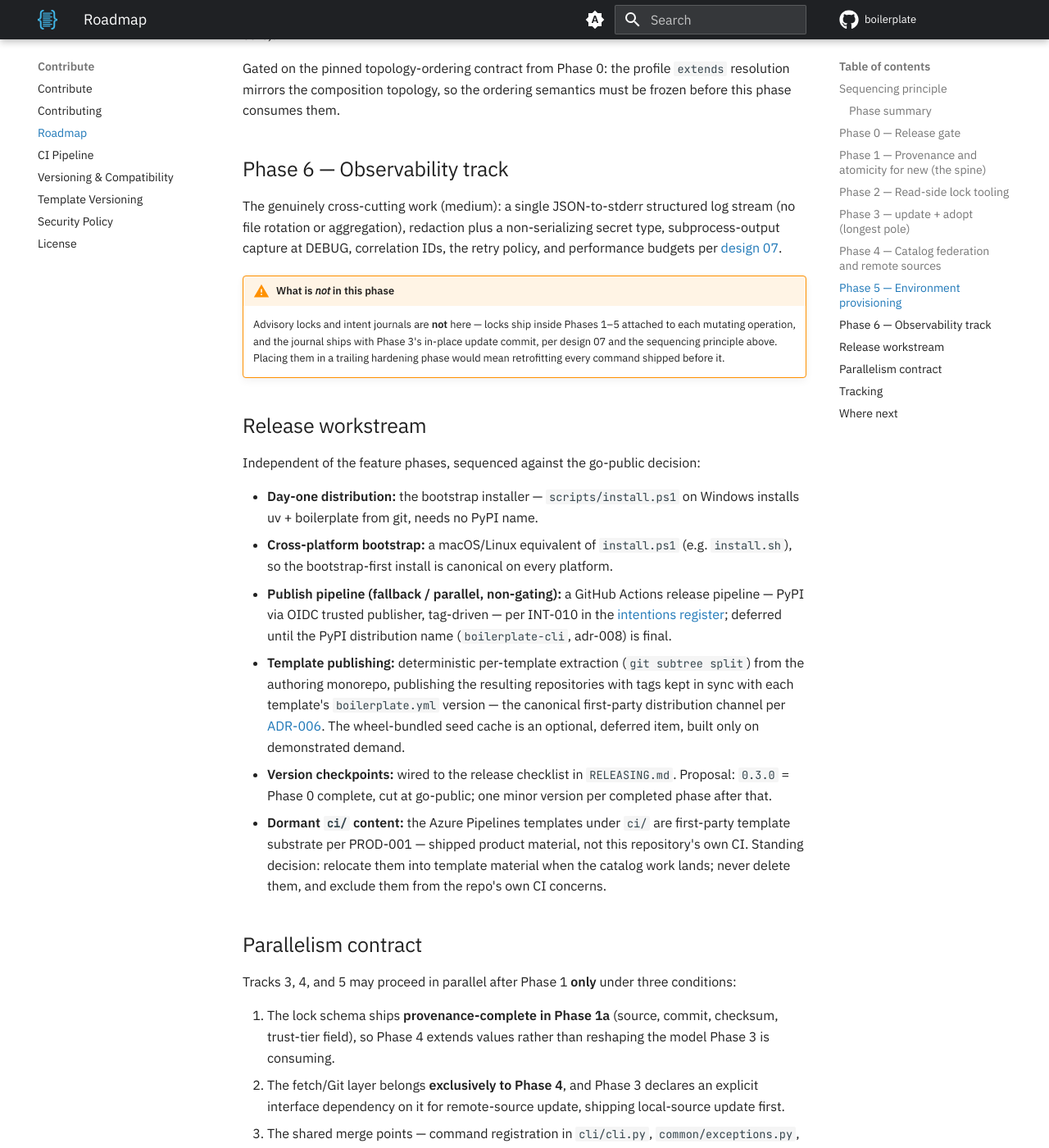
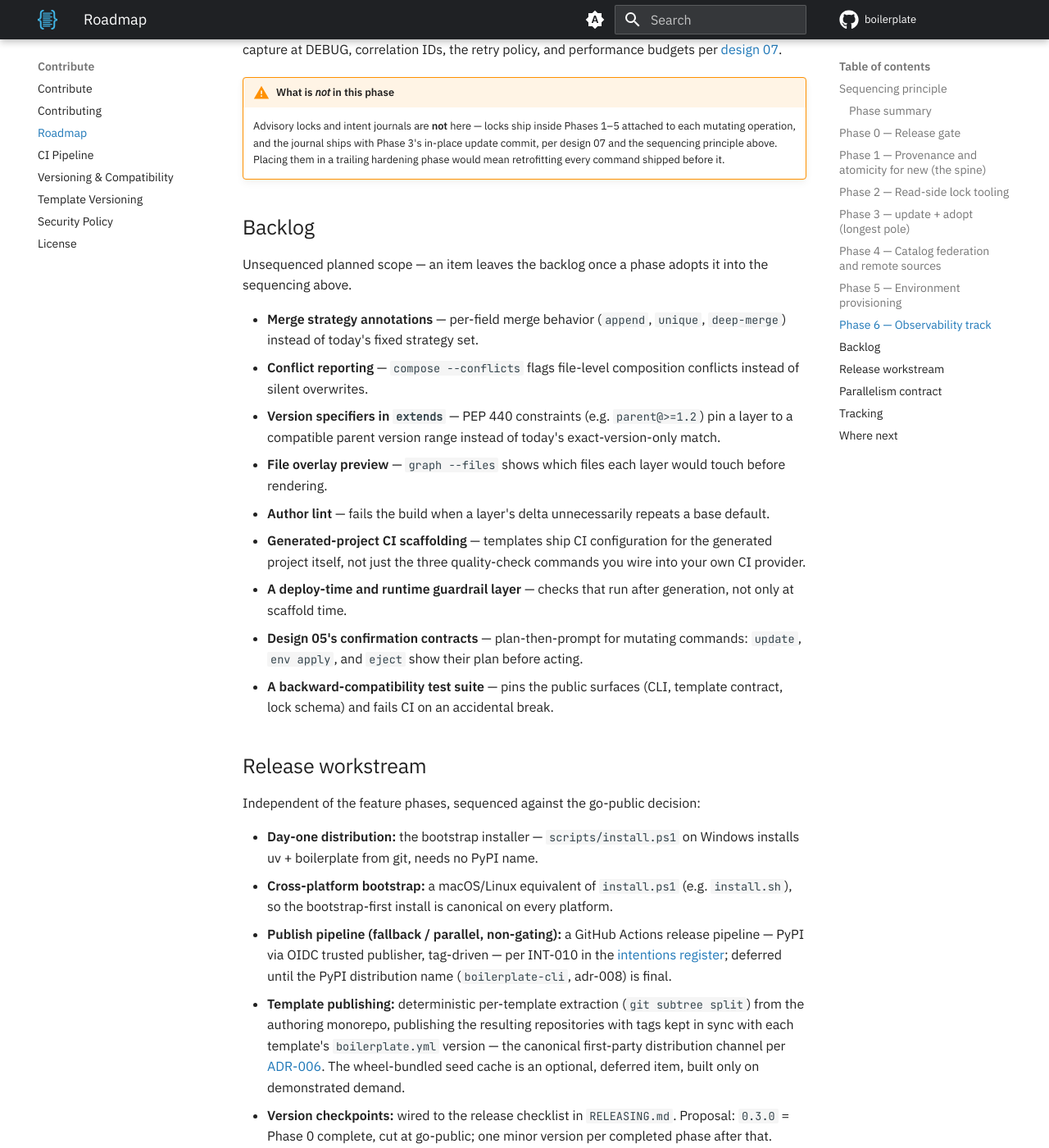
Before and after one commit to TheRealBillSiegler/boilerplate, an MkDocs documentation site: the page built from docs/roadmap.md, in a window 1280 px wide and 1400 px high, scrolled down 5385 px. Shown: the whole window at 82% size. Built offline with MkDocs 1.6.1 and Material for MkDocs 9.7.7, drawn with Linux system fonts in a browser that asks for light colours; comment, search, counter and statistics services are not loaded; the version menu is left out; some of the changed text lies outside the part shown.

Commit message:
docs: add the roadmap backlog and trim the home and why pages
Co-Authored-By: Claude Fable 5.1 <noreply@anthropic.com>

```diff
--- a/docs/roadmap.md
+++ b/docs/roadmap.md
@@ -1,11 +1,11 @@
 # Build-out roadmap
 
-The [design specification suite](design/01-overview.md) is the target contract: it describes the full intended system and deliberately carries no implementation status. [Implementation status](status.md) records what exists in code today — including each component's principal gaps — and is the single owner of current-state facts; this page defers to it rather than restating them. This page is the third leg: the sequenced path from the current state to the contract. Phases are ordered by dependency, not by design-document numbering, and effort labels are scope-based (small / medium / large by blast radius and files touched), never clock time.
+The [design specification suite](design/README.md) describes the target contract, [Implementation status](status.md) tracks what exists today, and this page sequences the path between them — phases ordered by dependency, not by design-document numbering, with effort labels that are scope-based (small / medium / large by blast radius and files touched), never clock time.
 
 **Last reviewed:** 2026-07-29
 
 !!! info "How to read this page"
-    Each phase lists what ships, why it sits where it does, and which design documents govern it. For where the build stands, [Implementation status](status.md) owns the component-by-component map, the [CI pipeline reference](governance/ci.md) describes the repository's own CI, and phase completion is recorded by releases — one minor version per completed phase — in the changelog. When a sequencing decision here no longer reflects reality, update this page in the same PR and bump the review date above.
+    Each phase lists what ships, why it sits where it does, and which design documents govern it. The [CI pipeline reference](governance/ci.md) describes the repository's own CI, and phase completion is recorded by releases — one minor version per completed phase — in the changelog. When a sequencing decision here no longer reflects reality, update this page in the same PR and bump the review date above.
 
 ## Sequencing principle
 
@@ -100,6 +97,20 @@ The genuinely cross-cutting work (medium): a single JSON-to-stderr structured lo
 
 !!! warning "What is *not* in this phase"
     Advisory locks and intent journals are **not** here — locks ship inside Phases 1–5 attached to each mutating operation, and the journal ships with Phase 3's in-place update commit, per design 07 and the sequencing principle above. Placing them in a trailing hardening phase would mean retrofitting every command shipped before it.
+
+## Backlog
+
+Unsequenced planned scope — an item leaves the backlog once a phase adopts it into the sequencing above.
+
+- **Merge strategy annotations** — per-field merge behavior (`append`, `unique`, `deep-merge`) instead of today's fixed strategy set.
+- **Conflict reporting** — `compose --conflicts` flags file-level composition conflicts instead of silent overwrites.
+- **Version specifiers in `extends`** — PEP 440 constraints (e.g. `parent@>=1.2`) pin a layer to a compatible parent version range instead of today's exact-version-only match.
+- **File overlay preview** — `graph --files` shows which files each layer would touch before rendering.
+- **Author lint** — fails the build when a layer's delta unnecessarily repeats a base default.
+- **Generated-project CI scaffolding** — templates ship CI configuration for the generated project itself, not just the three quality-check commands you wire into your own CI provider.
+- **A deploy-time and runtime guardrail layer** — checks that run after generation, not only at scaffold time.
+- **Design 05's confirmation contracts** — plan-then-prompt for mutating commands: `update`, `env apply`, and `eject` show their plan before acting.
+- **A backward-compatibility test suite** — pins the public surfaces (CLI, template contract, lock schema) and fails CI on an accidental break.
 
 ## Release workstream
 
```
Also changed, not shown: other parts of docs/roadmap.md (+0 -7 lines), docs/index.md (+4 -4 lines), docs/why.md (+3 -6 lines).
